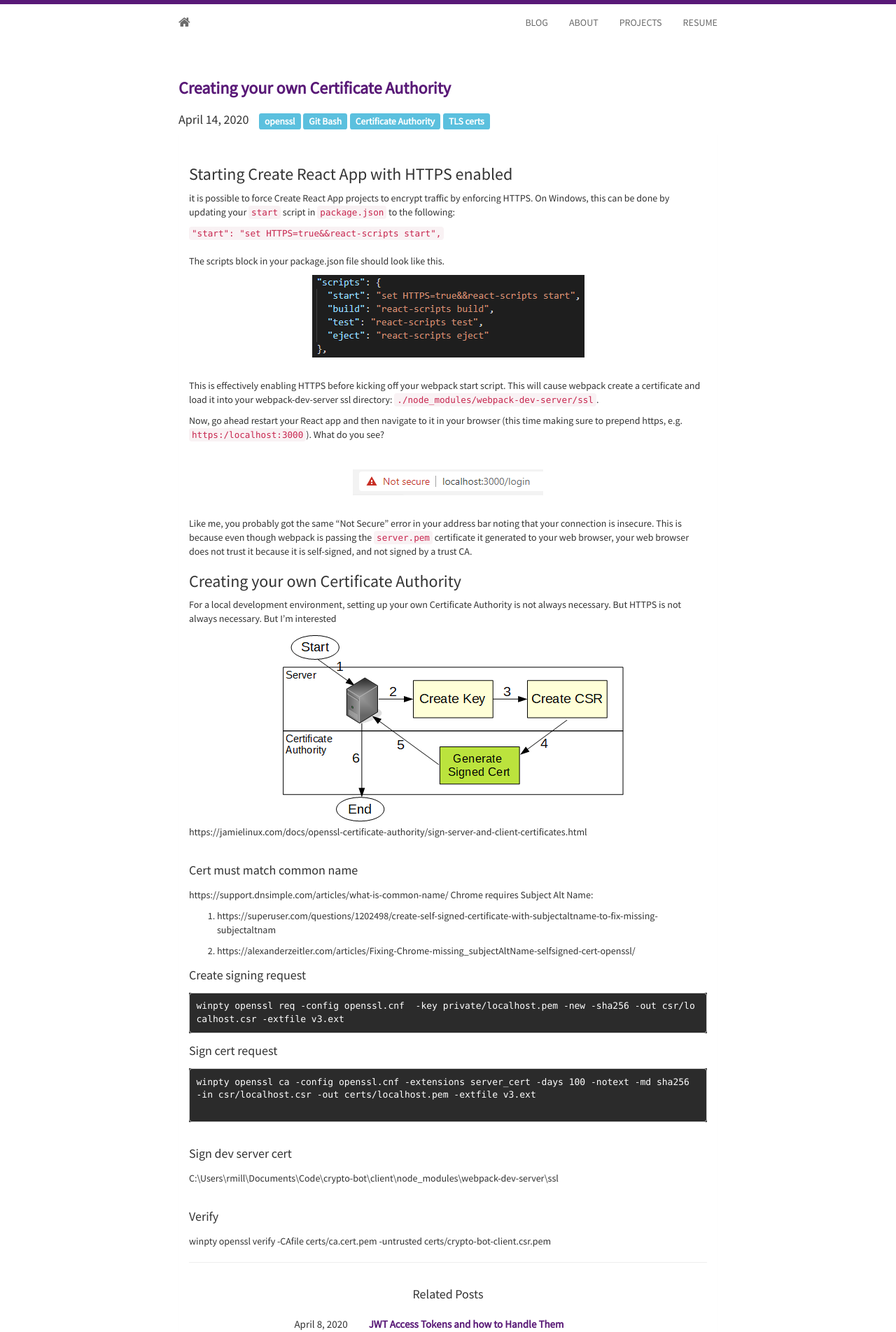
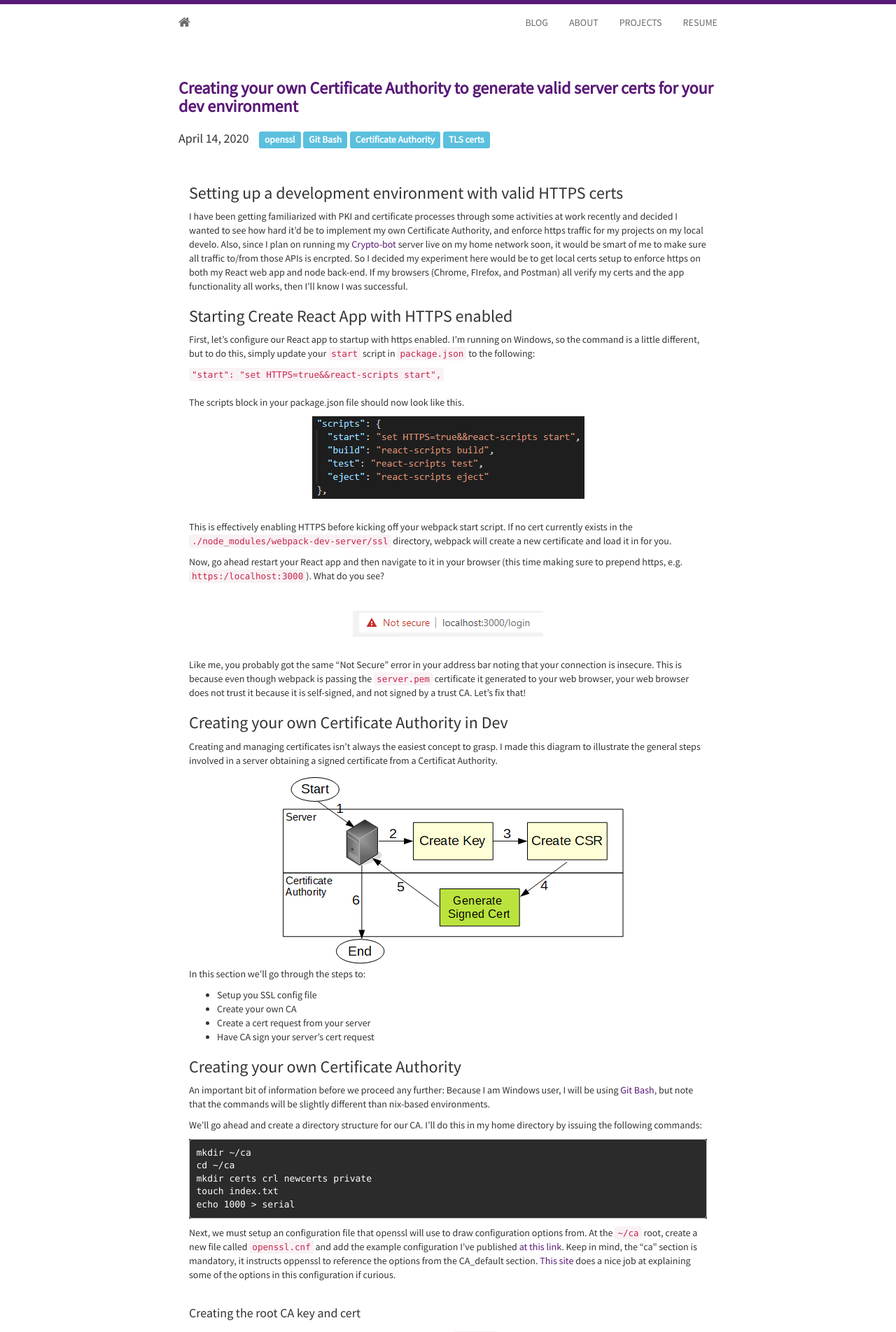
Before and after one commit to TheRyanMiller/theryanmiller.github.io, a Jekyll site: the page built from _posts/2020-04-14-Creating-you-own-certificate-authority.md, in a window 1280 px wide. Shown: the top 1904 px of the page at 70% size. Built offline with Jekyll 4.4.1, drawn with Linux system fonts in a browser that asks for light colours; nearby versions of some CDN libraries; comment, search, counter and statistics services are not loaded; some of the changed text lies outside the part shown.

Commit message:
Completed creating a CA article

````diff
--- a/_posts/2020-04-14-Creating-you-own-certificate-authority.md
+++ b/_posts/2020-04-14-Creating-you-own-certificate-authority.md
@@ -1,6 +1,6 @@
 ---
 layout: post
-title: Creating your own Certificate Authority
+title: Creating your own Certificate Authority to generate valid server certs for your dev environment
 author: Ryan Miller
 comments: true
 tags:
@@ -10,17 +10,20 @@
 - TLS certs
 ---
 
+### Setting up a development environment with valid HTTPS certs
+I have been getting familiarized with PKI and certificate processes through some activities at work recently and decided I wanted to see how hard it'd be to implement my own Certificate Authority, and enforce https traffic for my projects on my local develo. Also, since I plan on running my [Crypto-bot](https://github.com/TheRyanMiller/crypto-bot) server live on my home network soon, it would be smart of me to make sure all traffic to/from those APIs is encrpted. So I decided my experiment here would be to get local certs setup to enforce https on both my React web app and node back-end. If my browsers (Chrome, FIrefox, and Postman) all verify my certs and the app functionality all works, then I'll know I was successful.
+
 ### Starting Create React App with HTTPS enabled
-it is possible to force Create React App projects to encrypt traffic by enforcing HTTPS. On Windows, this can be done by updating your `start` script in `package.json` to the following:
+First, let's configure our React app to startup with https enabled. I'm running on Windows, so the command is a little different, but to do this, simply update your `start` script in `package.json` to the following:
 
 `"start": "set HTTPS=true&&react-scripts start",`
 <br />
-The scripts block in your package.json file should look like this.
+The scripts block in your package.json file should now look like this.
 <br />
 <div style="text-align:center"><img src="/static/img/blogimages/reactscripts.PNG" /><p style="width:450px; text-align:center; margin: auto"></p></div>
 <br />
 
-This is effectively enabling HTTPS before kicking off your webpack start script. This will cause webpack create a certificate and load it into your webpack-dev-server ssl directory: `./node_modules/webpack-dev-server/ssl`.
+This is effectively enabling HTTPS before kicking off your webpack start script. If no cert currently exists in the `./node_modules/webpack-dev-server/ssl` directory, webpack will create a new certificate and load it in for you.
 
 Now, go ahead restart your React app and then navigate to it in your browser (this time making sure to prepend https, e.g. `https:/localhost:3000`). What do you see?
 
@@ -28,42 +31,87 @@
 <div style="text-align:center"><img src="/static/img/blogimages/invalidcert.PNG" /><p style="width:450px; text-align:center; margin: auto"></p></div>
 <br />
 
-Like me, you probably got the same "Not Secure" error in your address bar noting that your connection is insecure. This is because even though webpack is passing the `server.pem` certificate it generated to your web browser, your web browser does not trust it because it is self-signed, and not signed by a trust CA.
+Like me, you probably got the same "Not Secure" error in your address bar noting that your connection is insecure. This is because even though webpack is passing the `server.pem` certificate it generated to your web browser, your web browser does not trust it because it is self-signed, and not signed by a trust CA. Let's fix that!
+
+
+### Creating your own Certificate Authority in Dev
+
+Creating and managing certificates isn't always the easiest concept to grasp. I made this diagram to illustrate the general steps involved in a server obtaining a signed certificate from a Certificat Authority.
+
+<div style="text-align:center"><img src="/static/img/blogimages/csr-to-ca-flow.PNG" /><p style="width:450px; text-align:center; margin: auto"></p></div>
+
+
+In this section we'll go through the steps to:
+- Setup you SSL config file
+- Create your own CA
+- Create a cert request from your server
+- Have CA sign your server's cert request
 
 
 ### Creating your own Certificate Authority
-For a local development environment, setting up your own  Certificate Authority is not always necessary. But HTTPS is not always necessary. But I'm interested
+An important bit of information before we proceed any further: Because I am Windows user, I will be using [Git Bash](https://gitforwindows.org/), but note that the commands will be slightly different than nix-based environments.
 
-<div style="text-align:center"><img src="/static/img/blogimages/csr-to-ca-flow.PNG" /><p style="width:450px; text-align:center; margin: auto"></p></div>
-
-https://jamielinux.com/docs/openssl-certificate-authority/sign-server-and-client-certificates.html
-
-#### Cert must match common name
-https://support.dnsimple.com/articles/what-is-common-name/
-Chrome requires Subject Alt Name:
-
-1. https://superuser.com/questions/1202498/create-self-signed-certificate-with-subjectaltname-to-fix-missing-subjectaltnam
-
-2. https://alexanderzeitler.com/articles/Fixing-Chrome-missing_subjectAltName-selfsigned-cert-openssl/
-
-##### Create signing request
+We'll go ahead and create a directory structure for our CA. I'll do this in my home directory by issuing the following commands:
 
 ```
-winpty openssl req -config openssl.cnf  -key private/localhost.pem -new -sha256 -out csr/localhost.csr -extfile v3.ext
+mkdir ~/ca
+cd ~/ca
+mkdir certs crl newcerts private
+touch index.txt
+echo 1000 > serial
+```
+Next, we must setup an configuration file that openssl will use to draw configuration options from. At the `~/ca` root, create a new file called `openssl.cnf` and add the example configuration I've published [at this link](https://gist.github.com/TheRyanMiller/f491bbbe78624cccf719ffde12795292). Keep in mind, the "ca" section is mandatory, it instructs oppenssl to reference the options from the CA_default section. [This site](https://jamielinux.com/docs/openssl-certificate-authority/create-the-root-pair.html) does a nice job at explaining some of the options in this configuration if curious.
+
+#### Creating the root CA key and cert
+Let's go ahead and generate the root CA key and place it into the `/private` directory by issuing the following command.
+```
+winpty openssl genrsa -aes256 -out private/ca.key.pem 4096
+```
+Now, go take a look to make sure you have a `~/ca/private/ca.key.pem` now. Of course, this is a key, and we must keep it as secure as possible! With it, anybody can sign certs on behalf of our CA.
+
+Okay, now navigate back to your root and issue this command to generate your CA cert using the key we just created.
+```
+winpty openssl req -config openssl.cnf \
+      -key private/ca.key.pem \
+      -new -x509 -days 7300 -sha256 -extensions v3_ca \
+      -out certs/ca.cert.pem
 ```
 
-##### Sign cert request
+Notice we have added an extension of v3_ca which maps to that section in the config file we created earlier. As with any cert creation using openssl, we'll be prompted for a series of questions to gain detail about the server. Once done... we have a fresh new CA cert waiting for us in the /certs folder... awesome!
+
+#### Creating and validating a server certificate
+
+Next up. We have to generate a key on our web server, which in our case, has already automatically been done for us by webpack by virtue of enabling HTTPS in our earlier step. You can find it in the `./node_modules/webpack-dev-server/ssl` directory. For the sake of simplicity, let's go ahead and copy that key into a new file at the following location `~/ca/private/localhost.pem`.
+
+One point of knowledge before we can generate a cert request: In order to successfully verify a cert, browsers require the name on the cert to match the root DNS anme the URL bar. So, in our case, our cert must show `localhost` because that's the root in the URL bar.
+How do we do that? It's done using the `commmonName` value that is specified when creating the cert (at least this is true for Firefox).
+Other modern browsers like Chrome require that a certificate `subjectAltName` attribute value be set instead of the more commonly used `commonName` attribute. In order to add it to our cert we have to add an extension file and include a reference to that file in our csr command. So, go ahead and create a file at your `/ca` root and call it `v3.ext`. Populate it with the content in this [gist](https://gist.github.com/TheRyanMiller/2c2332b0a4cbc213b81f442aacec31f4) I have created (notice, at the end you can uncomment the IP line to add an IP reference if your server has a static IP).
+
+Done? Okay, now we can issue the following command to generate our CSR (notice we have):
+```
+winpty openssl req -config openssl.cnf -key private/localhost.pem -new -sha256 -out csr/localhost.csr -extensions v3.ext
+```
+
+You should now have your CSR, and we only have one more step to get it signed by our new CA. Let's go ahead and issue this next command to have a new cert (with 300 days of vaidity) generated.
 
 ```
-winpty openssl ca -config openssl.cnf -extensions server_cert -days 100 -notext -md sha256 -in csr/localhost.csr -out certs/localhost.pem -extfile v3.ext
+winpty openssl ca -config openssl.cnf -extensions server_cert -days 300 -notext -md sha256 -in csr/localhost.csr -out certs/localhost.pem -extfile v3.ext
+```
 
+We can run this command now to verify our new cert.
+```
+winpty openssl verify -CAfile certs/ca.cert.pem -untrusted certs/localhost.pem
+```
+
+Your new cert should be available in your certs folder. Let's copy the content of that file back into your `./node_modules/webpack-dev-server/ssl/server.pem` file. Overwriting the previous cert (i.e. all the content between these lines)
+```
+-----BEGIN CERTIFICATE-----
+-----END CERTIFICATE-----
 ```
 
 
-
-#### Sign dev server cert
-
-C:\Users\rmill\Documents\Code\crypto-bot\client\node_modules\webpack-dev-server\ssl
-
-#### Verify
-winpty openssl verify -CAfile certs/ca.cert.pem -untrusted certs/crypto-bot-client.csr.pem
+### References
+- CA setup: https://jamielinux.com/docs/openssl-certificate-authority/sign-server-and-client-certificates.html
+- Cert common Name attribute: https://support.dnsimple.com/articles/what-is-common-name/
+- Chrome requires subjectAltName: https://www.freecodecamp.org/news/how-to-get-https-working-on-your-local-development-environment-in-5-minutes-7af615770eec/
+- Set subjectAltName https://superuser.com/questions/1202498/create-self-signed-certificate-with-subjectaltname-to-fix-missing-subjectaltnam
--- a/static/css/main.css
+++ b/static/css/main.css
@@ -23,6 +23,10 @@
 
 /* Navbar
 -------------------------------------------------- */
+
+img {
+  max-width: 100%;
+}
 a.nostyle:link {
   text-decoration: inherit;
   color: inherit;
````
